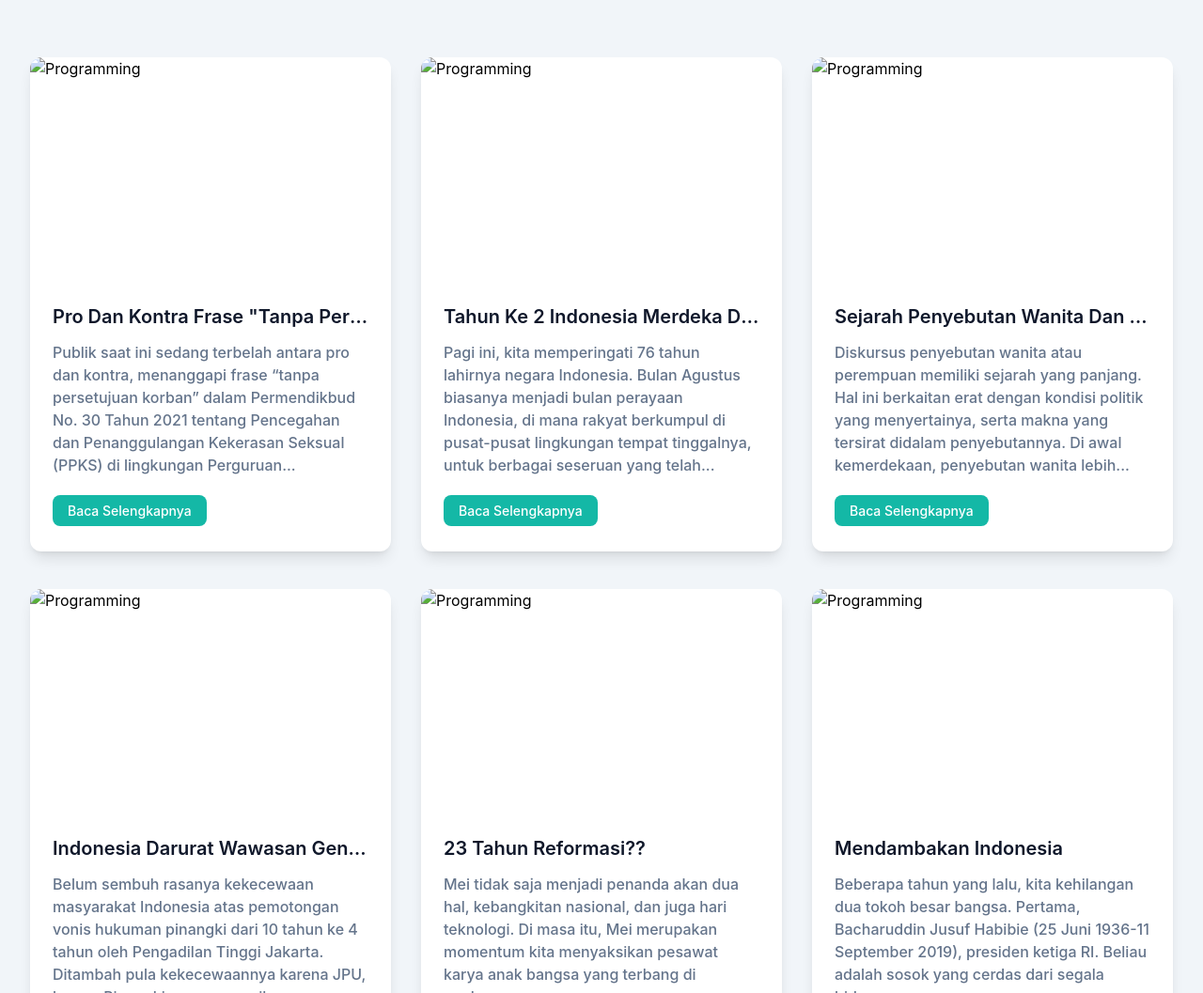
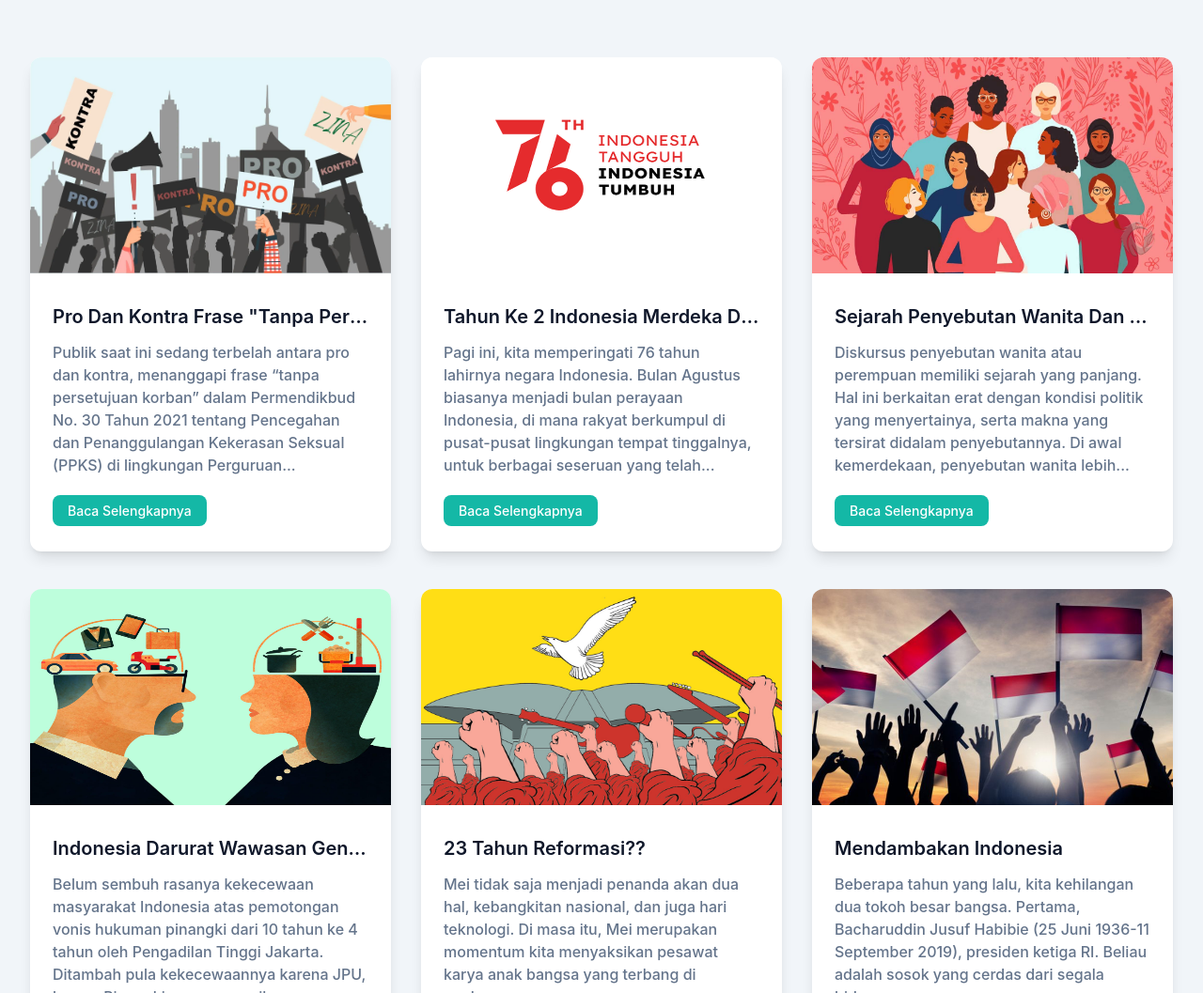
Before and after one commit to 2828-mayang/Portofolio, a website: page index.html in a window 1280 px wide. Shown: the part 1659-2716 px from the top of the page at 94% size. Drawn offline with Linux system fonts and the light colour scheme; the site is published under a folder, as on GitHub Pages, so addresses that start at the root find nothing.

Commit message:
fix path

```diff
--- a/index.html
+++ b/index.html
@@ -5,7 +5,7 @@
     <meta http-equiv="X-UA-Compatible" content="IE=edge" />
     <meta name="viewport" content="width=device-width, initial-scale=1.0" />
     <title>Mayang | Portfolio</title>
-    <link href="dist/css/final.css" rel="stylesheet" />
+    <link href="./dist/css/final.css" rel="stylesheet" />
     <script>
       if (localStorage.theme === 'dark' || (!('theme' in localStorage) && window.matchMedia('(prefers-color-scheme: dark)').matches)) {
         document.documentElement.classList.add('dark');
@@ -81,11 +81,11 @@
             <h2 class="mb-5 text-lg font-medium text-secondary lg:text-3xl"><span class="text-dark dark:text-white"></span></h2>
             <p class="mb-10 font-medium leading-relaxed text-secondary">As a graduate of Public Administration from the <span class="font-bold text-dark dark:text-white">University of Bengkulu</span></p>
 
-            <a href="/dist/pdf/Mayang Putrri Purnamasari cv.pdf" target="_blank" class="rounded-full bg-primary py-3 px-8 text-base font-semibold text-white transition duration-300 ease-in-out hover:opacity-80 hover:shadow-lg">Resume</a>
+            <a href="./dist/pdf/Mayang Putrri Purnamasari cv.pdf" target="_blank" class="rounded-full bg-primary py-3 px-8 text-base font-semibold text-white transition duration-300 ease-in-out hover:opacity-80 hover:shadow-lg">Resume</a>
           </div>
           <div class="w-full self-end px-4 lg:w-1/2">
             <div class="relative mt-10 lg:right-0 lg:mt-9">
-              <img src="dist/img/mayang2.png" alt="Gibran Alfarabi" class="relative z-10 mx-auto max-w-full" />
+              <img src="./dist/img/mayang2.png" alt="Mayang Putri" class="relative z-10 mx-auto max-w-full" />
               <span class="absolute bottom-4 left-1/2 -translate-x-1/2 md:scale-125">
                 <svg width="400" height="400" viewBox="0 0 200 200" xmlns="http://www.w3.org/2000/svg">
                   <path
@@ -202,7 +202,7 @@
         <div class="flex flex-wrap">
           <div class="w-full px-4 lg:w-1/2 xl:w-1/3">
             <div class="mb-10 overflow-hidden rounded-xl bg-white shadow-lg dark:bg-slate-800">
-              <img src="/dist/img/blg/PERMENDIKBUD.webp" alt="Programming" id="blog-img"  class="w-full" />
+              <img src="./dist/img/blg/PERMENDIKBUD.webp" alt="Programming" id="blog-img"  class="w-full" />
               <div class="py-8 px-6">
                 <h3>
                   <a href="https://mayangpps28.blogspot.com/2021/11/pro-dan-kontra-frase-tanpa-persetujuan.html" class="mb-3 block truncate text-xl font-semibold text-dark hover:text-primary dark:text-white">Pro Dan Kontra Frase "Tanpa Persetujuan Korban" Permendikbud</a>
@@ -214,7 +214,7 @@
           </div>
           <div class="w-full px-4 lg:w-1/2 xl:w-1/3">
             <div class="mb-10 overflow-hidden rounded-xl bg-white shadow-lg dark:bg-slate-800">
-              <img src="/dist/img/blg/A6AE6DDD-1767-4A46-99BD-A3093E109BFF.png" alt="Programming" id="blog-img"  class="w-full" />
+              <img src="./dist/img/blg/A6AE6DDD-1767-4A46-99BD-A3093E109BFF.png" alt="Programming" id="blog-img"  class="w-full" />
               <div class="py-8 px-6">
                 <h3>
                   <a href="https://mayangpps28.blogspot.com/2021/08/76-tahun-merdeka.html" class="mb-3 block truncate text-xl font-semibold text-dark hover:text-primary dark:text-white">Tahun Ke 2 Indonesia Merdeka Di Masa Pendemi</a>
@@ -226,7 +226,7 @@
           </div>
           <div class="w-full px-4 lg:w-1/2 xl:w-1/3">
             <div class="mb-10 overflow-hidden rounded-xl bg-white shadow-lg dark:bg-slate-800">
-              <img src="/dist/img/blg/Ilustrasi-perempuan.jpg" alt="Programming" id="blog-img"  class="w-full" />
+              <img src="./dist/img/blg/Ilustrasi-perempuan.jpg" alt="Programming" id="blog-img"  class="w-full" />
               <div class="py-8 px-6">
                 <h3>
                   <a href="https://mayangpps28.blogspot.com/2021/07/sejarah-penyebutan-wanita-dan-perempuan.html" class="mb-3 block truncate text-xl font-semibold text-dark hover:text-primary dark:text-white">Sejarah Penyebutan Wanita Dan Perempuan Di Indonesia</a>
@@ -238,7 +238,7 @@
           </div>
           <div class="w-full px-4 lg:w-1/2 xl:w-1/3">
             <div class="mb-10 overflow-hidden rounded-xl bg-white shadow-lg dark:bg-slate-800">
-              <img src="/dist/img/blg/gender-1.jpg" alt="Programming" id="blog-img" class="w-full" />
+              <img src="./dist/img/blg/gender-1.jpg" alt="Programming" id="blog-img" class="w-full" />
               <div class="py-8 px-6">
                 <h3>
                   <a href="https://mayangpps28.blogspot.com/2021/07/indonesia-krisis-wawasan-gender-habis.html" class="mb-3 block truncate text-xl font-semibold text-dark hover:text-primary dark:text-white">Indonesia Darurat Wawasan Gender, Habis Kasus Pinangki Maka Terbitlah Edhy</a>
@@ -250,7 +250,7 @@
           </div>
           <div class="w-full px-4 lg:w-1/2 xl:w-1/3">
             <div class="mb-10 overflow-hidden rounded-xl bg-white shadow-lg dark:bg-slate-800">
-              <img src="/dist/img/blg/Lagu-Reformasi-Akbar.jpg" alt="Programming" id="blog-img" class="w-full" />
+              <img src="./dist/img/blg/Lagu-Reformasi-Akbar.jpg" alt="Programming" id="blog-img" class="w-full" />
               <div class="py-8 px-6">
                 <h3>
                   <a href="https://mayangpps28.blogspot.com/2021/05/23-tahun-reformasi.html" class="mb-3 block truncate text-xl font-semibold text-dark hover:text-primary dark:text-white">23 Tahun Reformasi??</a>
@@ -262,7 +262,7 @@
           </div>
           <div class="w-full px-4 lg:w-1/2 xl:w-1/3">
             <div class="mb-10 overflow-hidden rounded-xl bg-white shadow-lg dark:bg-slate-800">
-              <img src="/dist/img/blg/indonesia.jpg" alt="Programming" id="blog-img"  class="w-full" />
+              <img src="./dist/img/blg/indonesia.jpg" alt="Programming" id="blog-img"  class="w-full" />
               <div class="py-8 px-6">
                 <h3>
                   <a href="https://mayangpps28.blogspot.com/2021/05/mendambakan-indonesia.html" class="mb-3 block truncate text-xl font-semibold text-dark hover:text-primary dark:text-white">Mendambakan Indonesia</a>
@@ -443,6 +443,6 @@
       });
     </script>
 
-    <script src="dist/js/script.js"></script>
+    <script src="./dist/js/script.js"></script>
   </body>
 </html>
```
